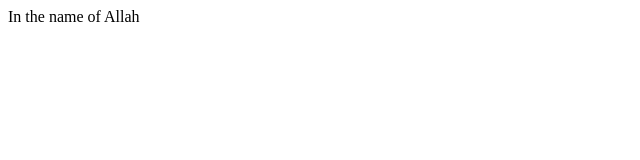
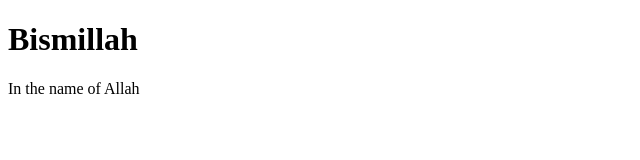
Before and after one commit to adnankhalid710/MudassarAftab, a plain HTML site: page index.html in a window 1280 px wide. Shown: the whole page, without its empty margins (0-640 px from the left). Drawn offline with Linux system fonts and the light colour scheme.

Commit message:
Starting from here after adding token

```diff
--- a/index.html
+++ b/index.html
@@ -6,6 +6,8 @@
     <title>Document</title>
 </head>
 <body>
+    <h1>Bismillah</h1>
     In the name of Allah
+
 </body>
 </html>
```
Also changed, not shown: surge_token.txt (added).
